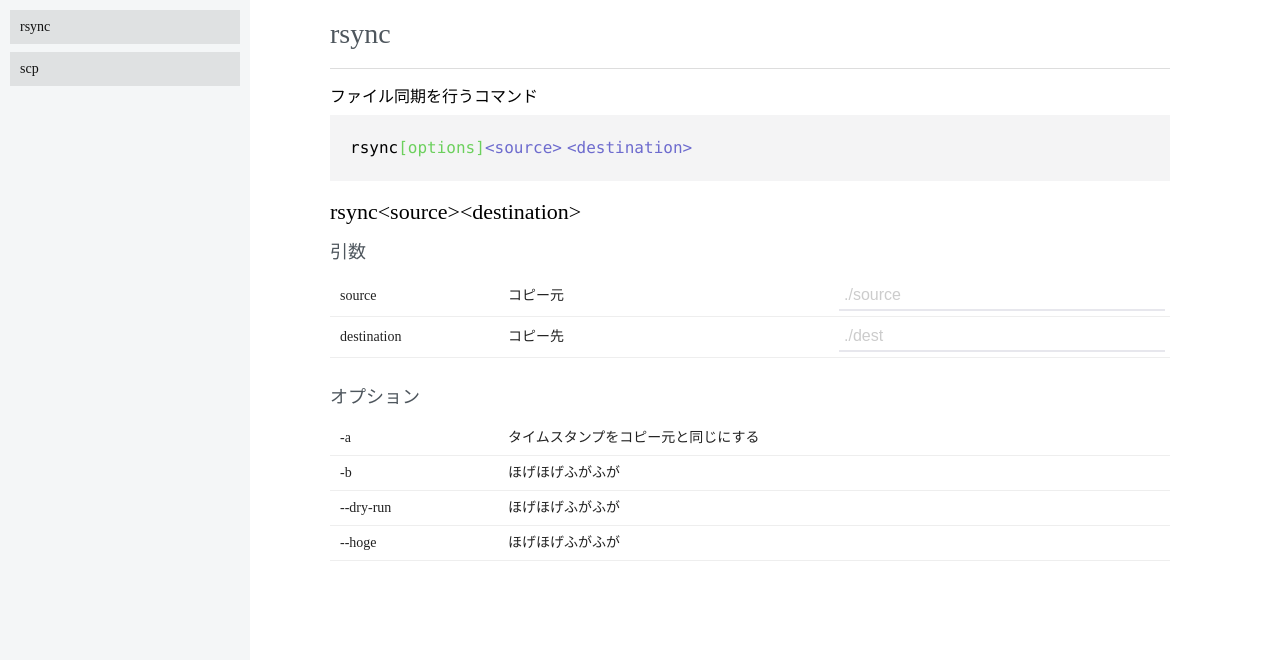
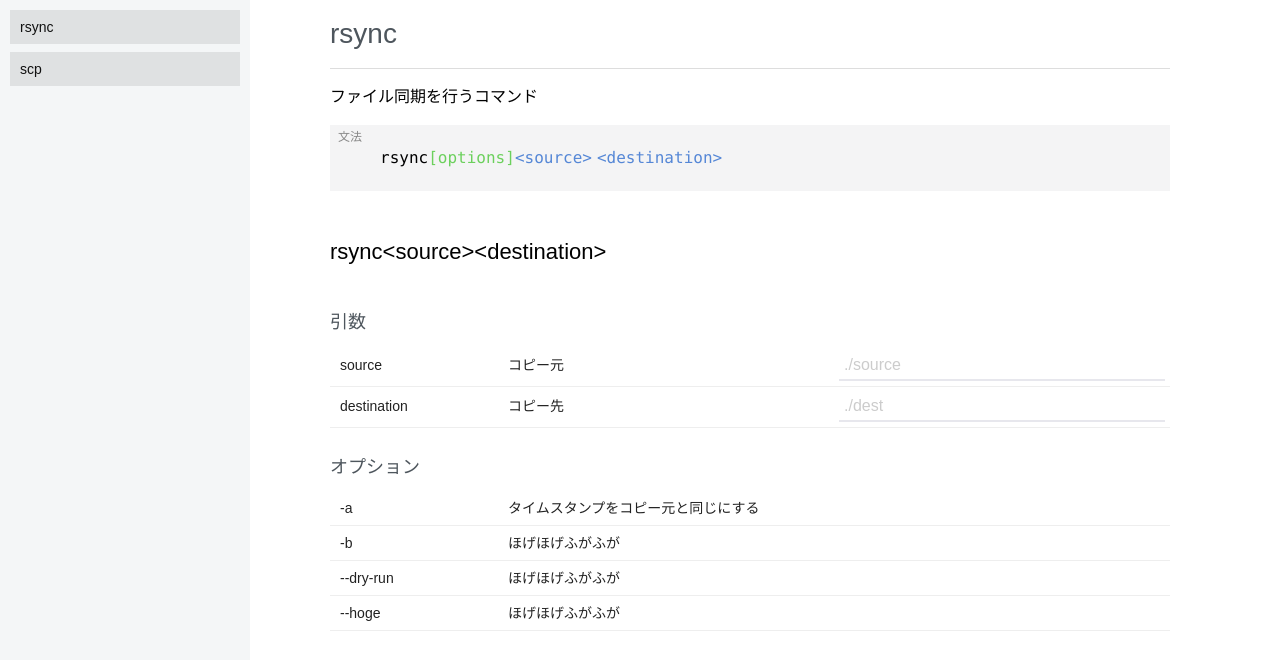
Before and after one commit to hogesuke/linux-command-generator, an Angular app: page /commands/rsync in a window 1280 px wide. Shown: the top 660 px of the page. Built offline with nearby package versions, Linux system fonts and the light colour scheme.

Commit message:
文法のstyleを修正

```diff
--- a/src/app/commands/command/command.component.scss
+++ b/src/app/commands/command/command.component.scss
@@ -17,21 +17,32 @@ table {
 }
 
 .command-description {
-  margin: 10px 0;
+  margin-bottom: 20px;
   font-size: 16px;
 }
 
 .command-grammar {
-  padding: 25px 20px;
+  position: relative;
+  padding: 25px 20px 25px 50px;
   background-color: #f4f4f5;
   font-size: 16px;
   font-family: 'Roboto Mono', Monaco, courier, monospace;
+
+  &:before {
+    position: absolute;
+    top: 0;
+    left: 0;
+    padding: 6px 8px;
+    content: '文法';
+    font-size: 12px;
+    color: #888888;
+  }
 
   .options {
     color: #6cd05d;
   }
   .args {
-    color: #6d6bce;
+    color: #5587d6;
 
     span:not(:last-child) {
       margin-right: 5px;
@@ -40,7 +51,7 @@ table {
 }
 
 .result {
-  margin: 20px 0;
+  margin: 50px 0;
   font-size: 22px;
 }
 
@@ -78,7 +89,7 @@ table {
 
         &:focus {
           outline: 0;
-          border-bottom-color: rgba(106, 174, 243, 0.7);
+          border-bottom-color: rgba(85, 135, 214, 1.0);
 
           &::placeholder {
             color: transparent;
--- a/src/styles.css
+++ b/src/styles.css
@@ -1,6 +1,14 @@
+@import url(https://fonts.googleapis.com/css?family=Lato:400,700);
+@import url(http://fonts.googleapis.com/earlyaccess/notosansjp.css);
+
 html, body {
   height: 100%;
+}
+
+body {
   font-size: 14px;
+  font-family: 'Hiragino Kaku Gothic ProN', 'ヒラギノ角ゴ ProN W3', Meiryo, メイリオ, Osaka, 'MS PGothic', arial, helvetica, sans-serif;
+  -webkit-font-smoothing: antialiased;
 }
 
 #main {
```
